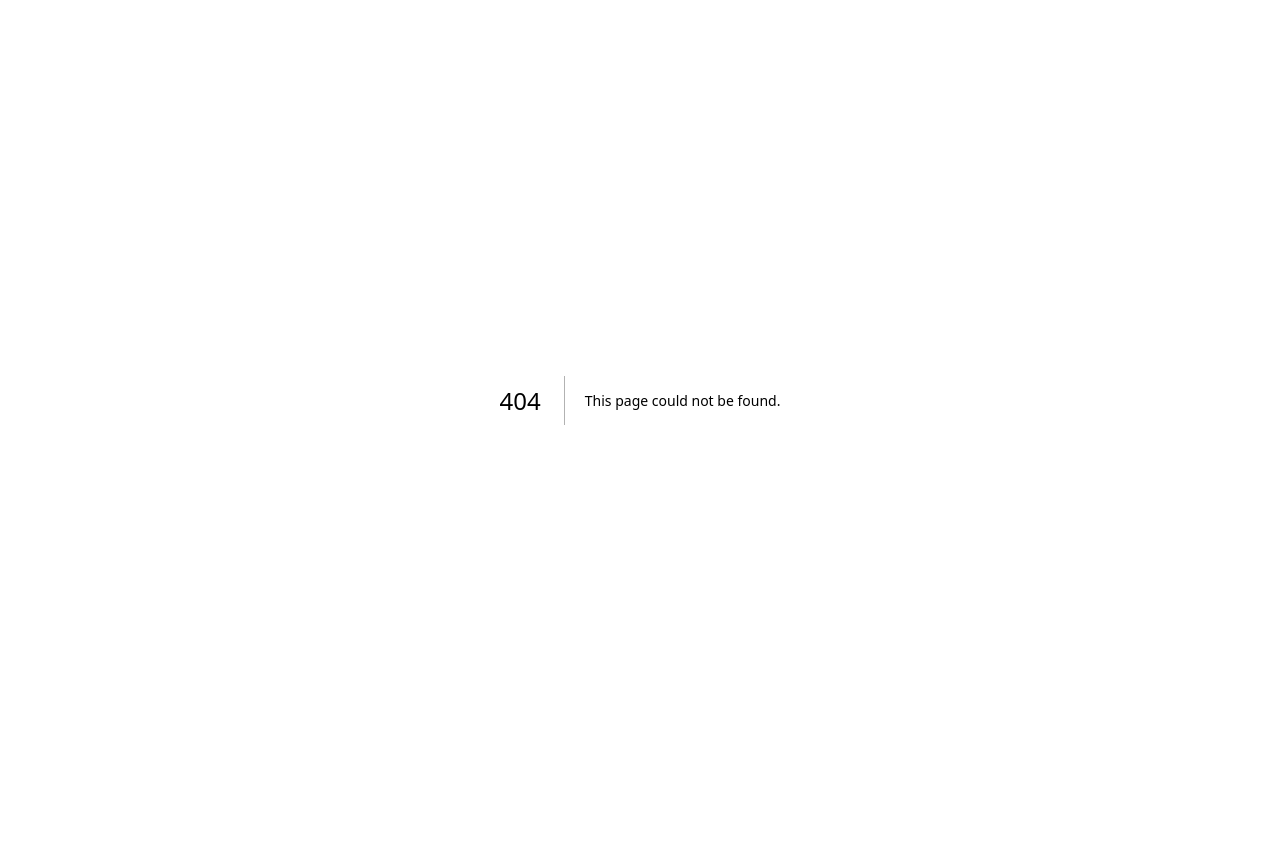
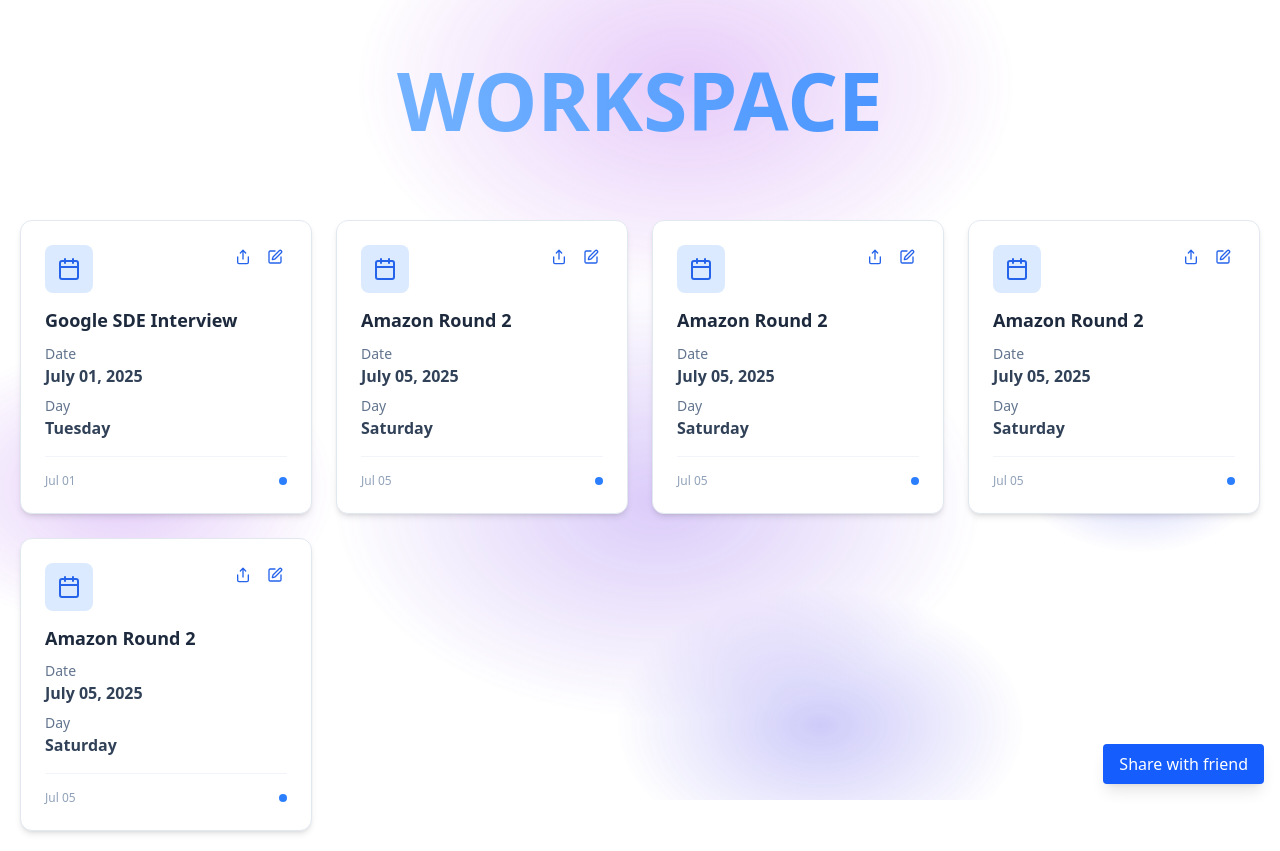
Before and after one commit to mitanshu-agr711/AIfrontend, a Next.js app in the folder aifrontend/: page /workspace in a window 1280 px wide. Before the commit this address had no page. Before the commit the page ends 800 px from the top, so only its background shows below. Built offline with nearby package versions, Linux system fonts and the light colour scheme.

Commit message:
workspace added successfully

```diff
--- a/aifrontend/package.json
+++ b/aifrontend/package.json
@@ -18,6 +18,7 @@
     "chart.js": "^4.5.0",
     "class-variance-authority": "^0.7.1",
     "clsx": "^2.1.1",
+    "date-fns": "^4.1.0",
     "gsap": "^3.13.0",
     "lucide-react": "^0.511.0",
     "motion": "^12.16.0",
--- /dev/null
+++ b/aifrontend/src/Api/fake.tsx
@@ -0,0 +1,30 @@
+
+
+
+const fakeInterviews = [
+  {
+    id: '1',
+    title: 'Google SDE Interview',
+    date: new Date('2025-07-01'),
+  },
+  {
+    id: '2',
+    title: 'Amazon Round 2',
+    date: new Date('2025-07-05'),
+  },
+  {
+    id: '3',
+    title: 'Amazon Round 2',
+    date: new Date('2025-07-05'),
+  },{
+    id: '4',
+    title: 'Amazon Round 2',
+    date: new Date('2025-07-05'),
+  },{
+    id: '5',
+    title: 'Amazon Round 2',
+    date: new Date('2025-07-05'),
+  },
+];
+
+export default fakeInterviews
--- a/aifrontend/src/app/(routes)/feedback/page.tsx
+++ b/aifrontend/src/app/(routes)/feedback/page.tsx
@@ -1,71 +1,33 @@
-'use client';
-
-import { Line } from 'react-chartjs-2';
-import {
-  Chart as ChartJS,
-  CategoryScale,
-  LinearScale,
-  LineElement,
-  PointElement,
-  Title,
-  Tooltip,
-  Legend,
-} from 'chart.js';
-ChartJS.register(
-  CategoryScale,
-  LinearScale,
-  LineElement,
-  PointElement,
-  Title,
-  Tooltip,
-  Legend
-);
+"use client";
 
 
-export default function FeedbackPage() {
-  const data = {
-    labels: ['January', 'February', 'March', 'April', 'May', 'June', 'July'],
-    datasets: [
-      {
-        // label: 'My First dataset',
-        // backgroundColor: 'rgba(75,192,192,0.4)',
-        // borderColor: 'rgba(75,192,192,1)',
-        // borderWidth: 1,
-        // hoverBackgroundColor: 'rgba(75,192,192,0.8)',
-        // hoverBorderColor: 'rgba(75,192,192,1)',
-        data: [0.1,0.2,0.3,0.4,0.5,0.6,0.1],
-        label: 'Feedback Score',
-      },
+import dynamic from 'next/dynamic';
+import 'chart.js/auto';
+const Line = dynamic(() => import('react-chartjs-2').then((mod) => mod.Line), {
+  ssr: false,
+});
+const data = {
+  labels: ['January', 'February', 'March', 'April', 'May'],
+  datasets: [
+    {
+      label: 'GeeksforGeeks Line Chart',
+      data: [65, 59, 80, 81, 56],
+      fill: false,
+      borderColor: 'rgb(75, 192, 192)',
+      tension: 0.1,
+    },
+  ],
+};
+const LineChart = () => {
+  return (
+    <>
 
-      // {
-      //   label: 'My Second dataset',
-      //   backgroundColor: 'rgba(153,102,255,0.4)',
-      //   borderColor: 'rgba(153,102,255,1)',
-      //   borderWidth: 1,
-      //   hoverBackgroundColor: 'rgba(153,102,255,0.8)',
-      //   hoverBorderColor: 'rgba(153,102,255,1)',
-      //   data: [28, 48, 40, 19, 86, 27, 90]
+    <div style={{ width: `{20%}`, height: `{10%}` }}>
+      <h1>Example 1: Line Chart</h1>
+      <Line data={data} />
+    </div>
 
-      // },
-    ],
-  };
-
-  const options = {
-    responsive: true,
-    plugins: {
-      legend: {
-        position: 'top' as const,
-      },
-      title: {
-        display: true,
-        text: 'Chart.js Bar Chart',
-      },
-    },
-  };
-
-  return (
-    <div>
-      <Line data={data} height={30} width={40} options={options} />
-    </div>
+    </>
   );
-}
+};
+export default LineChart;
--- /dev/null
+++ b/aifrontend/src/app/(routes)/workspace/page.tsx
@@ -0,0 +1,203 @@
+'use client'
+
+import React, { useState } from 'react';
+import { format } from 'date-fns';
+import { Calendar, Share, Edit } from 'lucide-react';
+import fakeInterviews from '@/Api/fake';
+import { GradientBackground } from '@/components/gradient-background';
+
+interface Interview {
+  id: string;
+  title: string;
+  date: Date;
+}
+
+interface Toast {
+  title: string;
+  description: string;
+}
+
+const InterviewGrid: React.FC = () => {
+  const [interviews, setInterviews] = useState<Interview[]>(fakeInterviews);
+  const [editingId, setEditingId] = useState<string | null>(null);
+  const [editTitle, setEditTitle] = useState<string>('');
+  const [toast, setToast] = useState<Toast | null>(null);
+
+  const handleEditStart = (interview: Interview): void => {
+    setEditingId(interview.id);
+    setEditTitle(interview.title);
+  };
+
+  const handleEditSave = (id: string): void => {
+    if (editTitle.trim()) {
+      const updated = interviews.map((i) =>
+        i.id === id ? { ...i, title: editTitle.trim() } : i
+      );
+      setInterviews(updated);
+      setEditingId(null);
+      setEditTitle('');
+      setToast({
+        title: 'Interview updated',
+        description: 'Interview title has been successfully updated.',
+      });
+      setTimeout(() => setToast(null), 2000);
+    }
+  };
+
+  const handleEditCancel = () => {
+    setEditingId(null);
+    setEditTitle('');
+  };
+
+ const handleShare = (interview: Interview): void => {
+  const shareText = `Interview: ${interview.title} scheduled for ${format(
+    interview.date,
+    'MMMM dd, yyyy'
+  )}`;
+
+
+  navigator.clipboard.writeText(shareText);
+
+
+  setToast({
+    title: 'Copied to clipboard',
+    description: 'Interview details have been copied to your clipboard.',
+  });
+  setTimeout(() => setToast(null), 2000);
+
+
+  if (navigator.share) {
+    navigator.share({ title: 'Interview Details', text: shareText }).catch((err) => {
+      console.error('Share failed:', err);
+    });
+  }
+};
+
+
+
+  return (
+    <>
+     <GradientBackground />
+    <div className=" rounded-lg p-5 mb-5">
+        <h1 className="font-bold text-[3rem] sm:text-[5rem] lg:text-[5rem] text-transparent bg-clip-text bg-gradient-to-r from-blue-300 to-blue-500 m-5 flex justify-center items-center">WORKSPACE</h1>
+        {/* <p className="text-slate-600 m-5">
+            Manage your upcoming interviews. Click on an interview to edit or share details.
+        </p> */}
+    </div>
+    <div>
+      {toast && (
+        <div className="fixed top-5 right-5 bg-blue-600 text-white px-4 py-2.5 rounded-lg z-50">
+          <span className="text-sm">{toast.description}</span>
+        </div>
+      )}
+      <div className="grid grid-cols-1 md:grid-cols-2 lg:grid-cols-3 xl:grid-cols-4 gap-6 m-5">
+        {Array.isArray(interviews) && interviews.length > 0 ? (
+          interviews.map((interview) => (
+            <div
+              key={interview.id}
+              className="bg-white rounded-xl shadow-md hover:shadow-xl transition-all duration-300 p-6 border border-slate-200 hover:border-blue-300 transform hover:-translate-y-1"
+            >
+              <div className="flex items-start justify-between mb-4">
+                <div className="bg-blue-100 p-3 rounded-lg">
+                  <Calendar color="#2563eb" size={24} />
+                </div>
+                <div className="flex gap-2">
+                  <button
+                    title="Share"
+                    onClick={() => handleShare(interview)}
+                    className="bg-transparent border-none cursor-pointer p-1 hover:bg-blue-50 rounded"
+                  >
+                    <Share color="#2563eb" size={16} />
+                  </button>
+                  <button
+                    title="Edit"
+                    onClick={() => handleEditStart(interview)}
+                    className="bg-transparent border-none cursor-pointer p-1 hover:bg-blue-50 rounded"
+                  >
+                    <Edit color="#2563eb" size={16} />
+                  </button>
+                </div>
+              </div>
+
+              <div className="space-y-3">
+                {editingId === interview.id ? (
+                  <div className="space-y-2">
+                    <input
+                      value={editTitle}
+                      onChange={(e) => setEditTitle(e.target.value)}
+                      className="text-lg font-semibold w-full border border-slate-300 rounded px-2 py-1"
+                      placeholder="Enter interview title"
+                      autoFocus
+                      onKeyDown={(e) => {
+                        if (e.key === 'Enter') handleEditSave(interview.id);
+                        else if (e.key === 'Escape') handleEditCancel();
+                      }}
+                    />
+                    <div className="flex gap-2">
+                      <button
+                        onClick={() => handleEditSave(interview.id)}
+                        className="flex-1 bg-blue-600 text-white px-3 py-1 rounded hover:bg-blue-700"
+                      >
+                        Save
+                      </button>
+                      <button
+                        onClick={handleEditCancel}
+                        className="flex-1 border border-slate-300 px-3 py-1 rounded hover:bg-slate-100"
+                      >
+                        Cancel
+                      </button>
+                    </div>
+                  </div>
+                ) : (
+                  <h3 className="font-semibold text-slate-800 text-lg leading-tight">
+                    {interview.title}
+                  </h3>
+                )}
+                <div className="space-y-2">
+                  <div className="flex flex-col">
+                    <span className="text-sm text-slate-500 font-medium">Date</span>
+                    <span className="text-slate-700 font-semibold">
+                      {format(interview.date, 'MMMM dd, yyyy')}
+                    </span>
+                  </div>
+                  <div className="flex flex-col">
+                    <span className="text-sm text-slate-500 font-medium">Day</span>
+                    <span className="text-slate-700 font-semibold">
+                      {format(interview.date, 'EEEE')}
+                    </span>
+                  </div>
+                </div>
+              </div>
+
+              <div className="mt-4 pt-4 border-t border-slate-100">
+                <div className="flex items-center justify-between">
+                  <span className="text-xs text-slate-400 font-medium">
+                    {format(interview.date, 'MMM dd')}
+                  </span>
+                  <div className="w-2 h-2 bg-blue-500 rounded-full"></div>
+                </div>
+              </div>
+            </div>
+          ))
+        ) : (
+          <div className="col-span-full text-center py-12">
+            <Calendar color="#94a3b8" className="mx-auto mb-4" size={48} />
+            <h3 className="text-xl font-semibold text-slate-600 mb-2">
+              No interviews scheduled
+            </h3>
+            <p className="text-slate-500">
+              Click &quot;Add Interview&quot; to schedule your first interview
+            </p>
+          </div>
+        )}
+      </div>
+    </div>
+   <button className="fixed bottom-4 right-4 bg-blue-600 text-white px-4 py-2 rounded shadow-lg cursor-pointer hover:bg-blue-700 transition-colors duration-300">
+  Share with friend
+</button>
+
+    </>
+  );
+};
+
+export default InterviewGrid;
```
Also changed, not shown: aifrontend/src/app/(routes)/info/page.tsx (deleted, +0 -11 lines), aifrontend/src/app/(routes)/register/page.tsx (added), 1 other file (tests, documents, lock files or other folders).
